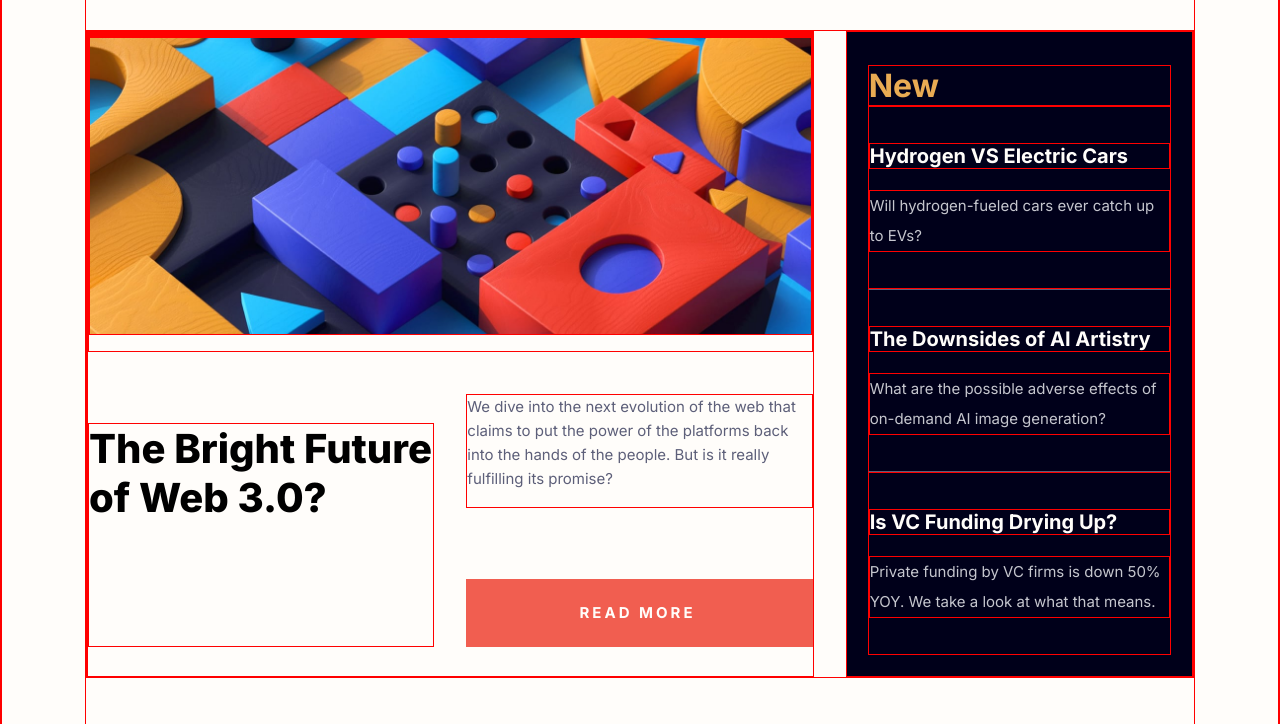
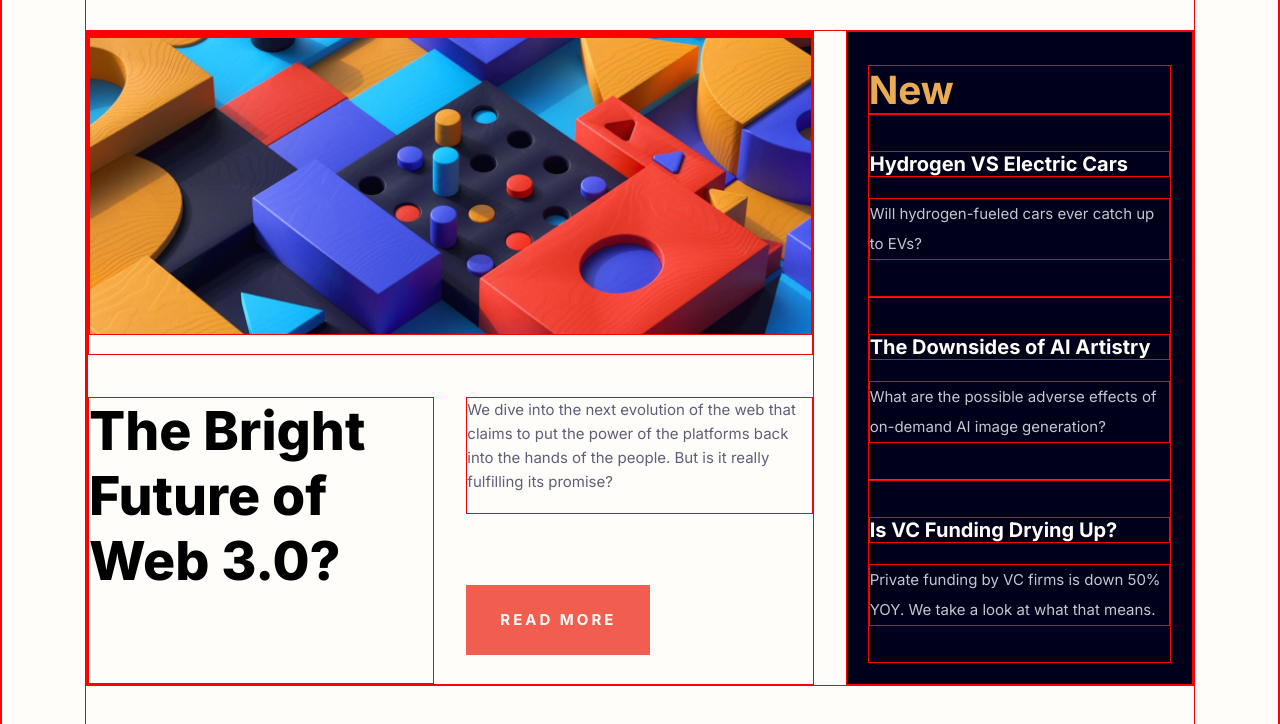
Before and after one commit to nicholasboyce/news-homepage-main, a plain HTML site: page index.html in a window 1280 px wide. Shown: the part 76-800 px from the top of the page. Drawn offline with Linux system fonts and the light colour scheme.

Commit message:
Added flexible grid design for larger screen sizes.

```diff
--- a/style.css
+++ b/style.css
@@ -83,7 +83,7 @@ nav {
 
 .main-article-title {
     font-weight: var(--fw-extrabold);
-    font-size: 2.5rem;
+    font-size: clamp(2.5rem, 2.148rem + 1.502vw, 3.5rem);
     margin-block: 1.8125rem;
 }
 
@@ -124,7 +124,7 @@ aside {
     margin-block-start: 0.75rem;
     color: var(--clr-primary-400);
     font-weight: var(--fw-bold);
-    font-size: 2rem;
+    font-size: clamp(2rem, 1.824rem + 0.751vw, 2.5rem);
 }
 
 .aside-article {
@@ -213,6 +213,12 @@ aside {
 
     .main-article-title {
         grid-row: 2/4;
+        margin: 0;
+    }
+
+    .main-article-button {
+        width: 11.5rem;
+        padding-inline: 0;
     }
 
     aside {
```
